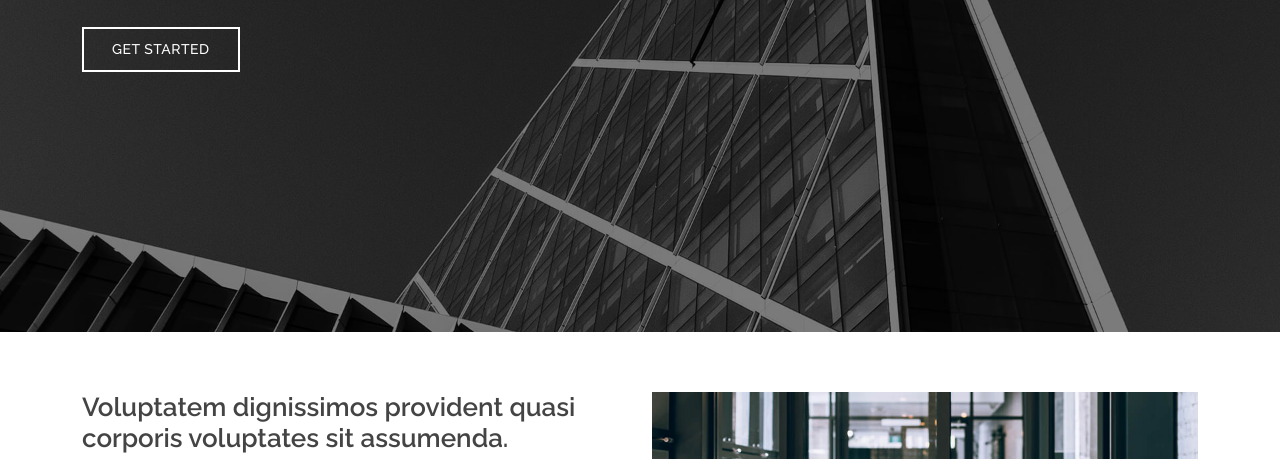
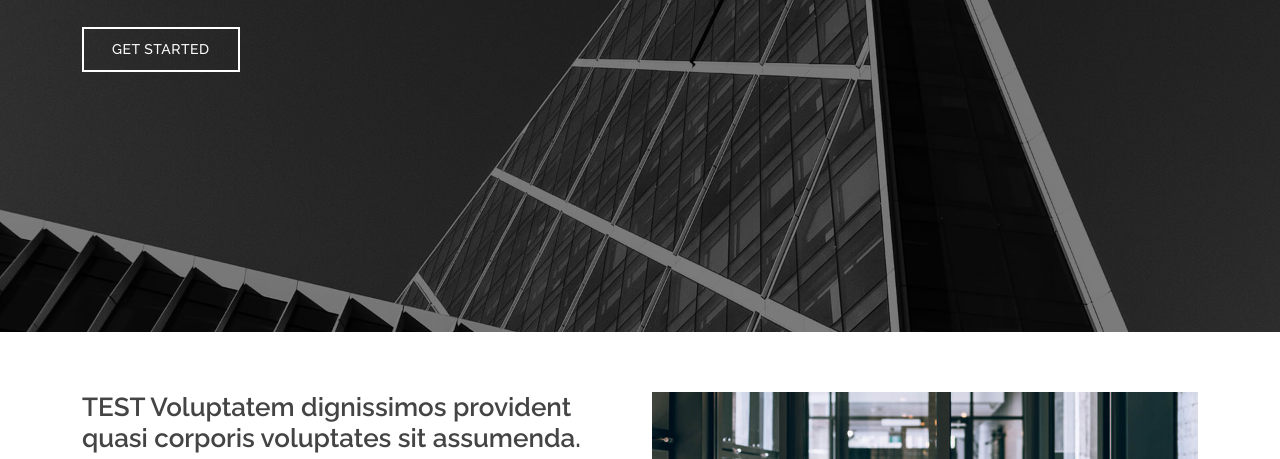
Before and after one commit to AmadeuAnjos/lics_caio, a plain HTML site: page index.html in a window 1280 px wide. Shown: the part 468-927 px from the top of the page. Drawn offline with nearby package versions, Linux system fonts and the light colour scheme.

Commit message:
alteração teste

```diff
--- a/index.html
+++ b/index.html
@@ -115,7 +115,7 @@
             <img src="assets/img/about.jpg" class="img-fluid" alt="">
           </div>
           <div class="col-lg-6 pt-4 pt-lg-0 order-2 order-lg-1 content" data-aos="fade-right">
-            <h3>Voluptatem dignissimos provident quasi corporis voluptates sit assumenda.</h3>
+            <h3>TEST Voluptatem dignissimos provident quasi corporis voluptates sit assumenda.</h3>
             <p class="fst-italic">
               Lorem ipsum dolor sit amet, consectetur adipiscing elit, sed do eiusmod tempor incididunt ut labore et dolore
               magna aliqua.
```
